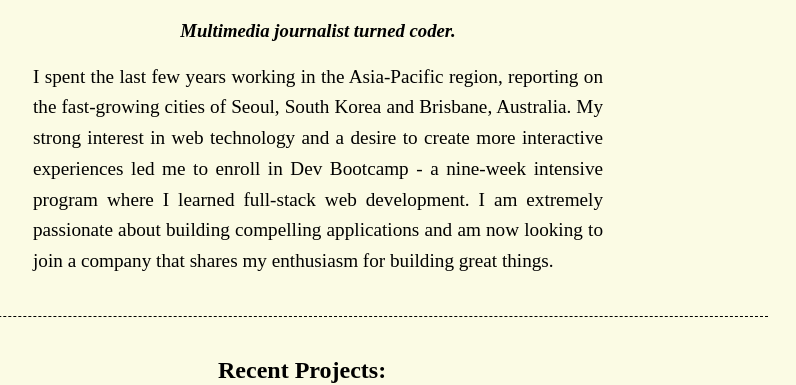
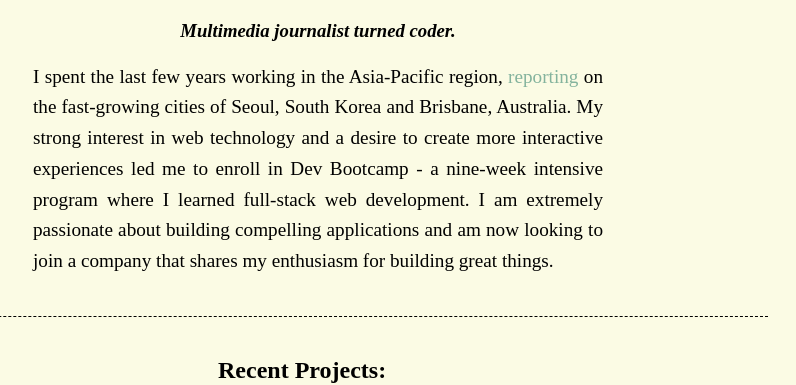
Before and after one commit to vertigokidd/vertigokidd.github.io, a plain HTML site: page index.html in a window 1280 px wide. Shown: the part 418-803 px from the top of the page, without its empty margins (322-1118 px from the left). Drawn offline with Linux system fonts and the light colour scheme; a web font is replaced by a local one.

Commit message:
Add reporting link

```diff
--- a/index.html
+++ b/index.html
@@ -18,7 +18,7 @@
       <div class="main">
         <h1><a href="http://michaelrhee.com">Michael Rhee</a></h1>
         <h3><span>Multimedia journalist turned coder.</span></h3>
-        <p>I spent the last few years working in the Asia-Pacific region, reporting on the fast-growing cities of Seoul, South Korea and Brisbane, Australia. My strong interest in web technology and a desire to create more interactive experiences led me to enroll in Dev Bootcamp - a nine-week intensive program where I learned full-stack web development. I am extremely passionate about building compelling applications and am now looking to join a company that shares my enthusiasm for building great things.</p>
+        <p>I spent the last few years working in the Asia-Pacific region, <a class="reporting" href="http://michaelrhee.wordpress.com">reporting</a> on the fast-growing cities of Seoul, South Korea and Brisbane, Australia. My strong interest in web technology and a desire to create more interactive experiences led me to enroll in Dev Bootcamp - a nine-week intensive program where I learned full-stack web development. I am extremely passionate about building compelling applications and am now looking to join a company that shares my enthusiasm for building great things.</p>
       </div>
     </div>
     <div class="projects">
--- a/style.css
+++ b/style.css
@@ -79,6 +79,10 @@ a:hover {
   -o-transition: color 0.3s linear;
   -webkit-transition: color 0.3s linear;
   transition: color 0.3s linear;
+}
+
+.reporting {
+  color: #84B39D;
 }
 
 .projects {
```
